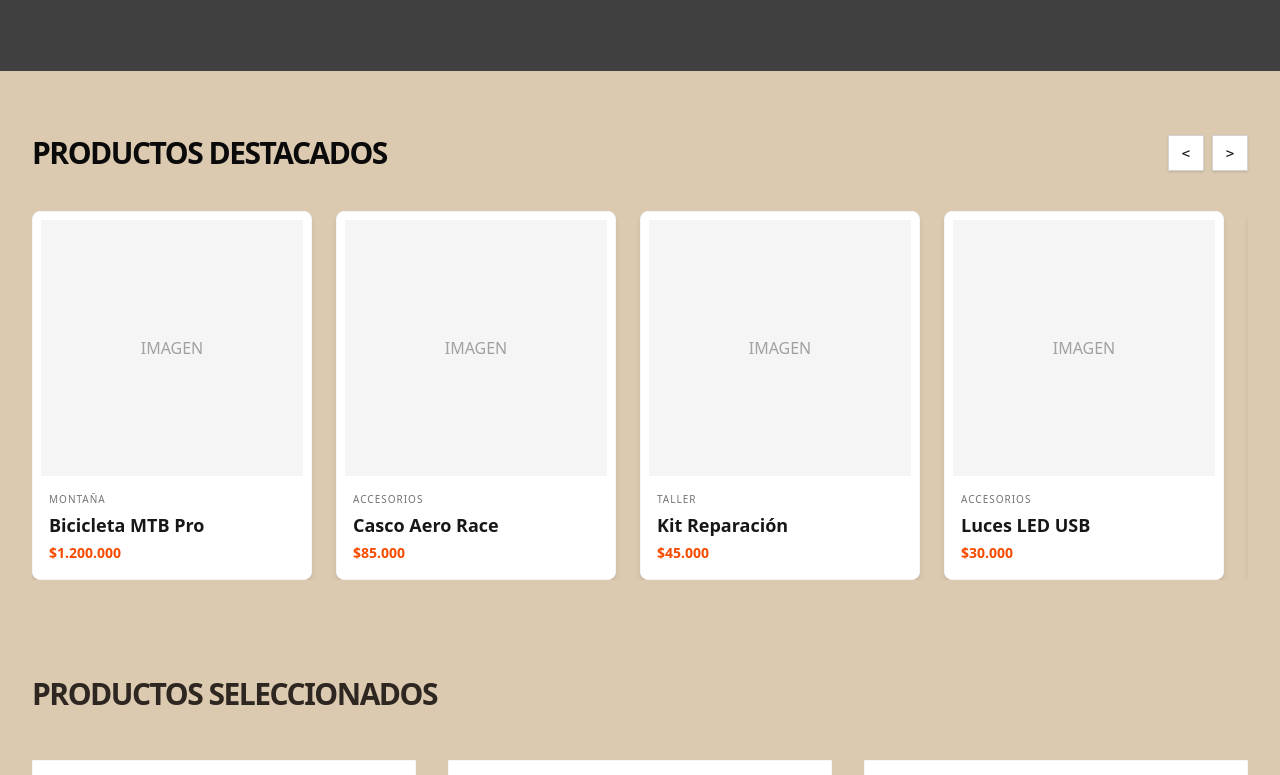
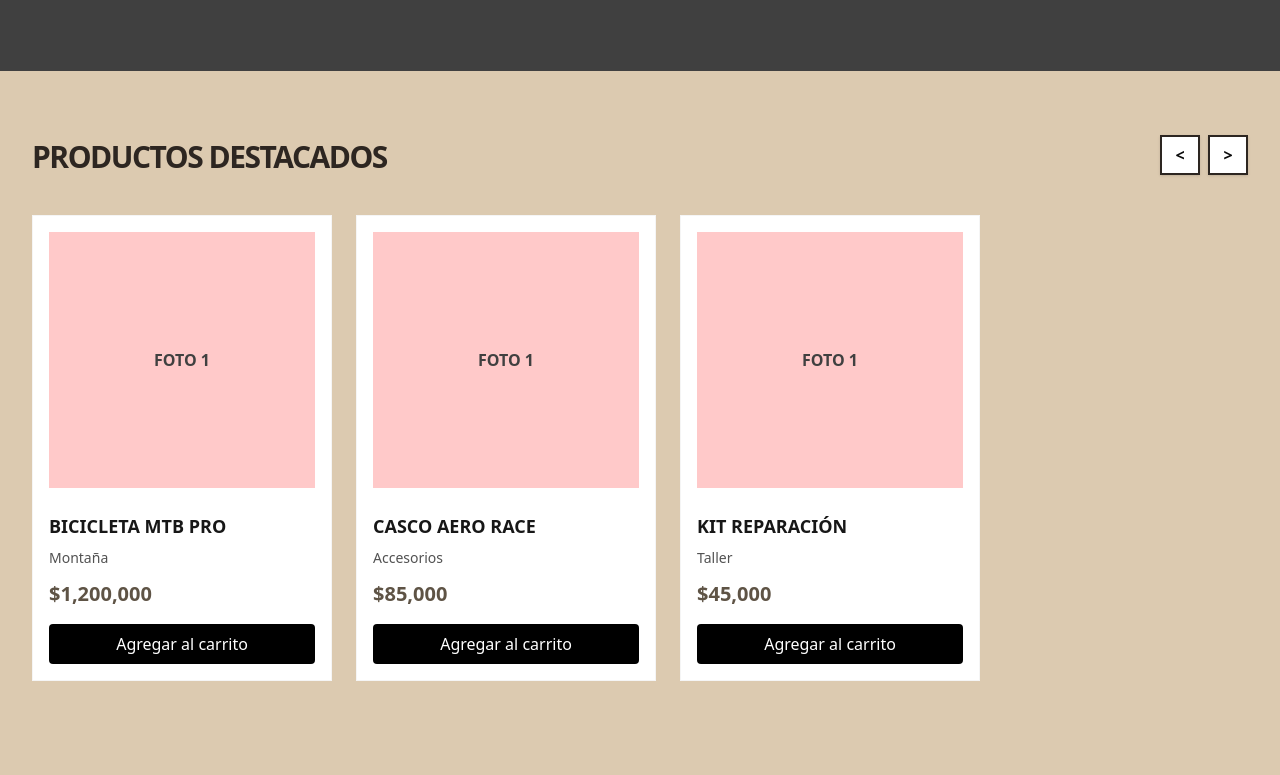
Before and after one commit to meracs2/ronin-bike, a Next.js app: page / in a window 1280 px wide. Shown: the part 520-1295 px from the top of the page. Built offline with nearby package versions, Linux system fonts and the light colour scheme.

Commit message:
feat: agregar filtros de categoria y precio en la pagina de productos

```diff
--- a/app/productos/page.tsx
+++ b/app/productos/page.tsx
@@ -6,18 +6,13 @@ import FilterBox from './components/FilterBox';
 
 export default function ProductosPage() {
   const [categoriaSeleccionada, setCategoriaSeleccionada] = useState('TODAS');
-
-  // Estados para los inputs de precio
   const [precioMin, setPrecioMin] = useState('');
   const [precioMax, setPrecioMax] = useState('');
 
-  // Lógica para obtener categorías únicas automáticamente
   const categoriasUnicas = ['TODAS', ...Array.from(new Set(productos.map(p => p.categoria)))];
 
-  // Lógica combinada: Filtra por categoría Y por rango de precio
   const productosFiltrados = productos.filter(p => {
     const cumpleCategoria = categoriaSeleccionada === 'TODAS' || p.categoria === categoriaSeleccionada;
-
     const min = precioMin === '' ? 0 : Number(precioMin);
     const max = precioMax === '' ? Infinity : Number(precioMax);
     const cumplePrecio = p.precio >= min && p.precio <= max;
@@ -27,11 +22,7 @@ export default function ProductosPage() {
 
   return (
     <main className="max-w-7xl mx-auto px-4 py-12 flex flex-col md:flex-row gap-10">
-
-      {/* SIDEBAR CON FILTROS */}
       <aside className="w-full md:w-64 shrink-0">
-
-        {/* FILTRO 1: CATEGORÍAS */}
         <FilterBox titulo="Categorías">
           <div className="h-48 overflow-y-auto custom-scrollbar pr-2 flex flex-col gap-2">
             {categoriasUnicas.map((cat) => (
@@ -39,9 +30,7 @@ export default function ProductosPage() {
                 key={cat}
                 onClick={() => setCategoriaSeleccionada(cat)}
                 className={`w-full text-left px-4 py-2 rounded-lg font-bold transition-all ${
-                  categoriaSeleccionada === cat
-                    ? 'bg-[#5e5345] text-white'
-                    : 'text-[#5e5345] hover:bg-[#dccab0]'
+                  categoriaSeleccionada === cat ? 'bg-[#5e5345] text-white' : 'text-[#5e5345] hover:bg-[#dccab0]'
                 }`}
               >
                 {cat.toUpperCase()}
@@ -50,34 +39,31 @@ export default function ProductosPage() {
           </div>
         </FilterBox>
 
-        {/* FILTRO 2: PRECIO MANUAL */}
         <FilterBox titulo="Precio">
           <div className="flex flex-col gap-3">
             <input
               type="number"
               placeholder="Desde ($)"
-              className="w-full p-2 rounded-lg border border-[#dccab0] bg-white text-[#5e5345] focus:outline-none focus:ring-2 focus:ring-[#5e5345]"
+              className="w-full p-2 rounded-lg border border-[#dccab0] bg-white text-[#5e5345]"
               onChange={(e) => setPrecioMin(e.target.value)}
             />
             <input
               type="number"
               placeholder="Hasta ($)"
-              className="w-full p-2 rounded-lg border border-[#dccab0] bg-white text-[#5e5345] focus:outline-none focus:ring-2 focus:ring-[#5e5345]"
+              className="w-full p-2 rounded-lg border border-[#dccab0] bg-white text-[#5e5345]"
               onChange={(e) => setPrecioMax(e.target.value)}
             />
           </div>
         </FilterBox>
-
       </aside>
 
-      {/* GRILLA DE PRODUCTOS */}
       <section className="flex-1">
         <div className="grid grid-cols-1 sm:grid-cols-2 lg:grid-cols-3 gap-8">
           {productosFiltrados.map((prod) => (
             <ProductCard
               key={prod.id}
               nombre={prod.nombre}
-              desc={prod.descripcion} // Corrección clave: mapeo de descripcion a desc
+              desc={prod.descripcion}
               precio={prod.precio}
               slug={prod.slug}
               cantidadFotos={2}
--- a/components/ProductCard.tsx
+++ b/components/ProductCard.tsx
@@ -6,17 +6,20 @@ import { useCart } from '../context/CartContext';
 interface ProductCardProps {
   nombre: string;
   desc: string;
+  precio: number;        // Agregado
+  slug: string;          // Agregado
   cantidadFotos: number;
 }
 
 const colores = ["bg-red-200", "bg-blue-200", "bg-green-200", "bg-yellow-200", "bg-purple-200"];
 
-export default function ProductCard({ nombre, desc, cantidadFotos }: ProductCardProps) {
+export default function ProductCard({ nombre, desc, precio, slug, cantidadFotos }: ProductCardProps) {
   const [emblaRef, emblaApi] = useEmblaCarousel({ loop: true });
   const { addToCart } = useCart();
 
   return (
     <div className="group block overflow-hidden border border-neutral-100 bg-white p-4 hover:shadow-xl transition-all duration-500 text-neutral-900">
+      {/* CARRUSEL DE FOTOS */}
       <div className="relative overflow-hidden mb-6" ref={emblaRef}>
         <div className="flex">
           {Array.from({ length: cantidadFotos }).map((_, i) => (
@@ -29,11 +32,16 @@ export default function ProductCard({ nombre, desc, cantidadFotos }: ProductCard
         <button onClick={() => emblaApi?.scrollNext()} className="absolute right-2 top-1/2 -translate-y-1/2 bg-white/80 p-2 opacity-0 group-hover:opacity-100 transition-opacity rounded-full shadow-md z-10">→</button>
       </div>
 
+      {/* INFORMACIÓN DEL PRODUCTO */}
       <h3 className="text-lg font-bold uppercase">{nombre}</h3>
       <p className="text-sm text-neutral-600 mt-2">{desc}</p>
 
+      {/* PRECIO */}
+      <p className="text-xl font-black text-[#5e5345] mt-3">${precio.toLocaleString()}</p>
+
+      {/* ACCIÓN */}
       <button
-        onClick={() => addToCart({ nombre, desc })}
+        onClick={() => addToCart({ nombre, desc, precio, slug })} // Actualizado para incluir precio/slug
         className="mt-4 w-full bg-black text-white py-2 rounded hover:bg-neutral-800 transition"
       >
         Agregar al carrito
--- a/components/ProductCarousel.tsx
+++ b/components/ProductCarousel.tsx
@@ -4,21 +4,15 @@ import React, { useCallback } from 'react';
 import useEmblaCarousel from 'embla-carousel-react';
 import ProductCard from './ProductCard';
 
+// Estos datos deberían venir de tu base de datos o archivo de productos
 const productosDestacados = [
-  { id: 1, nombre: "Bicicleta MTB Pro", categoria: "Montaña", precio: "$1.200.000" },
-  { id: 2, nombre: "Casco Aero Race", categoria: "Accesorios", precio: "$85.000" },
-  { id: 3, nombre: "Kit Reparación", categoria: "Taller", precio: "$45.000" },
-  { id: 4, nombre: "Luces LED USB", categoria: "Accesorios", precio: "$30.000" },
-  { id: 5, nombre: "Zapatillas Carbon", categoria: "Indumentaria", precio: "$210.000" },
-  { id: 6, nombre: "Inflador Profesional", categoria: "Taller", precio: "$60.000" },
-  { id: 7, nombre: "Ciclocomputadora GPS", categoria: "Accesorios", precio: "$150.000" },
-  { id: 8, nombre: "Lubricante Cadena", categoria: "Mantenimiento", precio: "$15.000" },
-  { id: 9, nombre: "Guantes Invierno", categoria: "Indumentaria", precio: "$40.000" },
-  { id: 10, nombre: "Cámara Antipinchazos", categoria: "Repuestos", precio: "$12.000" },
+  { id: 1, nombre: "Bicicleta MTB Pro", categoria: "Montaña", precio: 1200000, slug: "mtb-pro" },
+  { id: 2, nombre: "Casco Aero Race", categoria: "Accesorios", precio: 85000, slug: "casco-aero" },
+  { id: 3, nombre: "Kit Reparación", categoria: "Taller", precio: 45000, slug: "kit-reparacion" },
 ];
 
 export default function ProductCarousel() {
-  const [emblaRef, emblaApi] = useEmblaCarousel({ loop: true, align: 'start' });
+  const [emblaRef, emblaApi] = useEmblaCarousel({ loop: true, align: 'start', dragFree: true });
 
   const scrollPrev = useCallback(() => emblaApi && emblaApi.scrollPrev(), [emblaApi]);
   const scrollNext = useCallback(() => emblaApi && emblaApi.scrollNext(), [emblaApi]);
@@ -27,48 +21,48 @@ export default function ProductCarousel() {
     <section className="py-16" style={{ backgroundColor: '#dccab0' }}>
       <div className="max-w-7xl mx-auto px-4 md:px-8">
 
-        {/* Encabezado */}
+        {/* ENCABEZADO */}
         <div className="flex items-end justify-between mb-10">
-          <h2 className="text-3xl font-bold uppercase tracking-tighter">Productos Destacados</h2>
+          <h2 className="text-3xl font-bold uppercase tracking-tighter text-[#2d2621]">
+            Productos Destacados
+          </h2>
           <div className="flex gap-2">
-            <button onClick={scrollPrev} className="w-9 h-9 flex items-center justify-center border border-neutral-300 bg-white hover:bg-neutral-900 hover:text-white transition-all font-mono text-sm shadow-sm">
+            <button onClick={scrollPrev} className="w-10 h-10 flex items-center justify-center border-2 border-[#2d2621] bg-white hover:bg-[#2d2621] hover:text-white transition-all font-bold shadow-sm">
               &lt;
             </button>
-            <button onClick={scrollNext} className="w-9 h-9 flex items-center justify-center border border-neutral-300 bg-white hover:bg-neutral-900 hover:text-white transition-all font-mono text-sm shadow-sm">
+            <button onClick={scrollNext} className="w-10 h-10 flex items-center justify-center border-2 border-[#2d2621] bg-white hover:bg-[#2d2621] hover:text-white transition-all font-bold shadow-sm">
               &gt;
             </button>
           </div>
         </div>
 
-        {/* Carrusel de Productos */}
-        <div className="overflow-hidden mb-24" ref={emblaRef}>
-          <div className="flex gap-6">
+        {/* CARRUSEL DE PRODUCTOS */}
+        <div className="overflow-hidden" ref={emblaRef}>
+          <div className="flex gap-6 pb-8">
             {productosDestacados.map((prod) => (
-              <div key={prod.id} className="flex-[0_0_280px] group cursor-pointer">
-                <div className="bg-white p-2 rounded-lg border border-neutral-100 shadow-md hover:shadow-lg transition-all duration-300">
-                  <div className="bg-neutral-100 h-64 mb-4 flex items-center justify-center group-hover:bg-orange-50 transition-colors">
-                    <span className="text-neutral-400 font-medium">IMAGEN</span>
-                  </div>
-                  <div className="px-2 pb-2">
-                    <p className="text-[10px] uppercase tracking-widest text-neutral-500">{prod.categoria}</p>
-                    <h3 className="text-lg font-bold text-neutral-900 mt-1">{prod.nombre}</h3>
-                    <p className="text-sm font-semibold text-orange-600 mt-1">{prod.precio}</p>
-                  </div>
-                </div>
+              <div key={prod.id} className="flex-[0_0_280px] md:flex-[0_0_300px]">
+                {/* Usamos el mismo ProductCard para mantener consistencia */}
+                <ProductCard
+                  nombre={prod.nombre}
+                  desc={prod.categoria}
+                  precio={prod.precio}
+                  slug={prod.slug}
+                  cantidadFotos={2}
+                />
               </div>
             ))}
           </div>
         </div>
 
-        {/* Productos Seleccionados - Tamaño y color corregidos */}
-        <h2 className="text-3xl font-bold uppercase tracking-tighter text-[#2d2621] mb-12">
+        {/* PRODUCTOS SELECCIONADOS */}
+        <h2 className="text-3xl font-bold uppercase tracking-tighter text-[#2d2621] mt-16 mb-12">
           Productos Seleccionados
         </h2>
 
         <div className="grid md:grid-cols-3 gap-8">
-          <ProductCard nombre="Shimano XT M8100" desc="La referencia en precisión y durabilidad." cantidadFotos={3} />
-          <ProductCard nombre="Venzo Raptor 2026" desc="Geometría moderna para XC, ultra ligero." cantidadFotos={3} />
-          <ProductCard nombre="Giro Aether MIPS" desc="Protección de nivel profesional." cantidadFotos={4} />
+          <ProductCard nombre="Shimano XT M8100" desc="Precisión y durabilidad." precio={450000} slug="shimano-xt" cantidadFotos={3} />
+          <ProductCard nombre="Venzo Raptor 2026" desc="Geometría moderna." precio={850000} slug="venzo-raptor" cantidadFotos={3} />
+          <ProductCard nombre="Giro Aether MIPS" desc="Protección profesional." precio={220000} slug="giro-aether" cantidadFotos={4} />
         </div>
       </div>
     </section>
```
